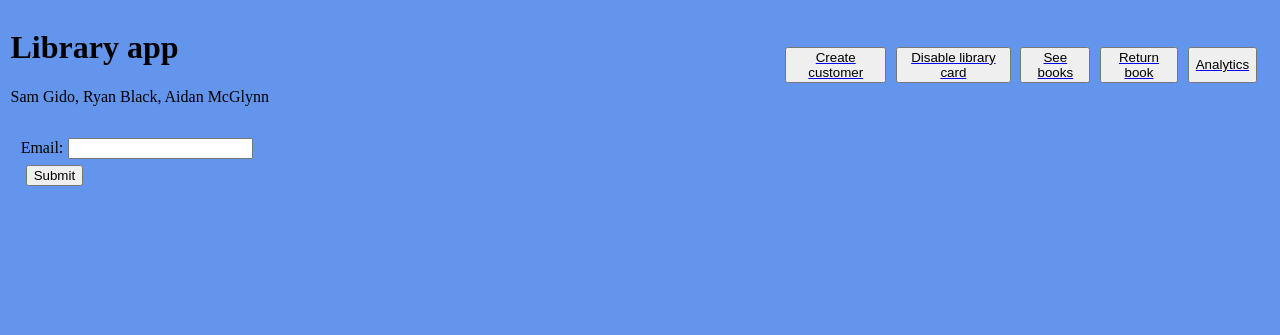
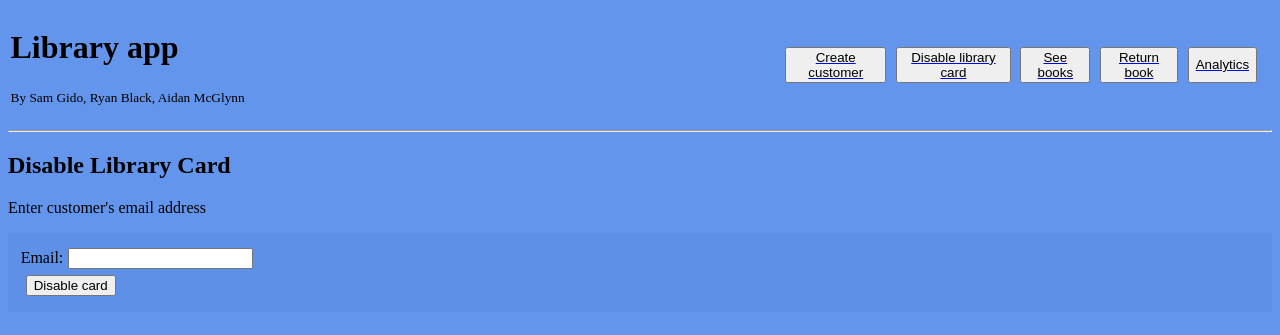
Before and after one commit to samgido/ksu-cis560-project-app, a Flask app: page /disable_library_card in a window 1280 px wide. Shown: the top 335 px of the page. Run offline with Flask 3, Linux system fonts and the light colour scheme; parts of the project's set-up code (start-up, migrations or seed data) failed here and were passed over.

Commit message:
add a bunch of visual changes

```diff
--- a/static/style.css
+++ b/static/style.css
@@ -4,6 +4,7 @@ body {
 
 form {
 	padding: 1%;
+	background-color: rgb(95 144 232);
 }
 
 input {
@@ -17,6 +18,10 @@ th, td {
 
 tr {
 	background-color: rgb(95 144 232);
+}
+
+hr {
+	color: lightgrey;
 }
 
 .table_grouping_alt {
--- a/templates/base.html
+++ b/templates/base.html
@@ -10,7 +10,7 @@
 		<div class="header_div">
 			<div>
 				<h1>Library app </h1>
-				<p>Sam Gido, Ryan Black, Aidan McGlynn</p>
+				<p><small>By Sam Gido, Ryan Black, Aidan McGlynn</small></p>
 			</div>
 
 			<div class="header_nav_buttons_div">
@@ -44,6 +44,7 @@
 	</header>
 
 	<main>
+		<hr>
 		{% block content %}{% endblock %}
 	</main>
 </body>
--- a/templates/book_details.html
+++ b/templates/book_details.html
@@ -2,9 +2,10 @@
 {% block content %}
 	<img src="{{ book.cover_img_url }}"/>
 	<p>{{ book.title }}</p>
+	<p>By {{ book.author }}</p>
 
 	<div>
-		<p>{{ book.available_count }} / {{ book.total_count }} copies available</p>
+		<p>{{ book.available_count }} / {{ book.total_count }} copies available for checkout</p>
 
 		{% if book.available %}
 			<a href="{{ url_for('view.checkout_book', book_id=book.book_id) }}">
--- a/templates/checkout_book.html
+++ b/templates/checkout_book.html
@@ -1,13 +1,13 @@
 {% extends 'base.html' %}
 {% block content %}
 
-<p> Checking out {{ book.title }} </p>
+<p> Checking out "{{ book.title }}" by {{ book.author }}</p>
 <form method="POST" class="form">
 	<div>
 	<label for="email">Loaner's email:</label><br>
 	<input type="email" id="email" name="email"><br>
 	</div>
 
-	<input type="submit" name="Submit">
+	<input type="submit" name="Submit" value="Checkout">
 </form>
 {% endblock %}
--- a/templates/checkout_details.html
+++ b/templates/checkout_details.html
@@ -1,8 +1,12 @@
 {% extends 'base.html' %}
 {% block content %}
 
+	<h3>Book details</h3>
 	<img src="{{ book.cover_img_url }}">
 	<p>{{ book.title }}</p>
+	<p>By {{ book.author }}</p>
+
+	<h3>Checkout details</h1>
 
 	<p>Condition: </p>
 	<select id="conditions" name="condition_list" form="return_book">
@@ -20,7 +24,7 @@
 	<form method="POST" id="return_book">
 		<input class="hidden" type="number" name="checkout_id" value="{{ checkout.checkout_id }}">
 		<input class="hidden" type="number" name="book_copy_id" value="{{ checkout.book_copy_id }}">
-		<input type="submit">
+		<input type="submit" value="Return book">
 	</form>
 
 {% endblock %}
--- a/templates/create_customer.html
+++ b/templates/create_customer.html
@@ -1,5 +1,6 @@
 {% extends 'base.html' %}
 {% block content %}
+<p>Enter customer details</p>
 <form method="POST" class="form">
 	<div>
 	<label for="email">Email:</label><br>
@@ -16,6 +17,6 @@
 	<input type="text" id="lname" name="fname"><br>
 	</div>
 
-	<input type="submit" name="Submit">
+	<input type="submit" name="Submit" value="Create customer">
 </form>
 {% endblock %}
--- a/templates/disable_library_card.html
+++ b/templates/disable_library_card.html
@@ -1,11 +1,13 @@
 {% extends 'base.html' %}
 {% block content %}
+<h2>Disable Library Card</h2>
+<p>Enter customer's email address</p>
 <form method="POST" class="form">
 	<div>
 	<label for="email">Email:</label><br>
 	<input type="email" id="email" name="email"><br>
 	</div>
 
-	<input type="submit" name="Submit">
+	<input type="submit" name="Submit" value="Disable card">
 </form>
 {% endblock %}
--- a/templates/get_user.html
+++ b/templates/get_user.html
@@ -1,8 +1,10 @@
 {% extends 'base.html' %}
 {% block content %}
 
+<p>Enter customers's email address</p>
+
 <form method="GET">
-	<label>User's email</label>
+	<label>Email</label>
 	<input type="text" name="email">
 
 	<input type="submit" value="View checkouts">
--- a/templates/return_book.html
+++ b/templates/return_book.html
@@ -6,6 +6,6 @@
 	<input type="number" id="book_id" name="book_id"><br>
 	</div>
 
-	<input type="submit" name="Submit">
+	<input type="submit" name="Submit" value="Return book">
 </form>
 {% endblock %}
--- a/view.py
+++ b/view.py
@@ -127,7 +127,14 @@ class View:
                     "Book isn't checked out by any users"
                 )
 
-            return render_template("book_loaners.html", book_id=book_id, users=users)
+            book = self.service.get_book(book_id)
+
+            if book is None:
+                return utils.render_success_failure(
+                    "Could not find book"
+                )
+
+            return render_template("book_loaners.html", book=book, users=users)
 
         if email is None and book_id is None:
             return render_template("get_user.html")
```
Also changed, not shown: templates/book_loaners.html (+5 -2 lines), 1 other file.
